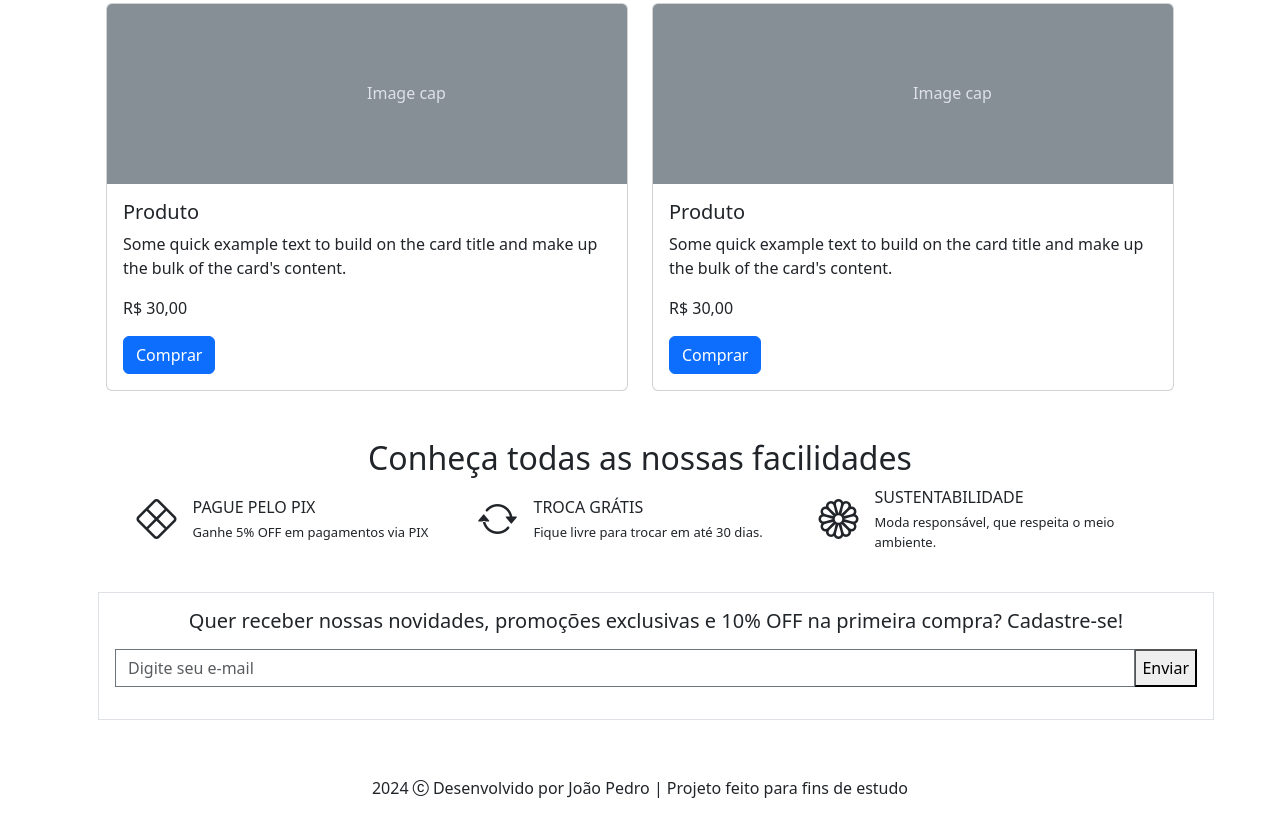
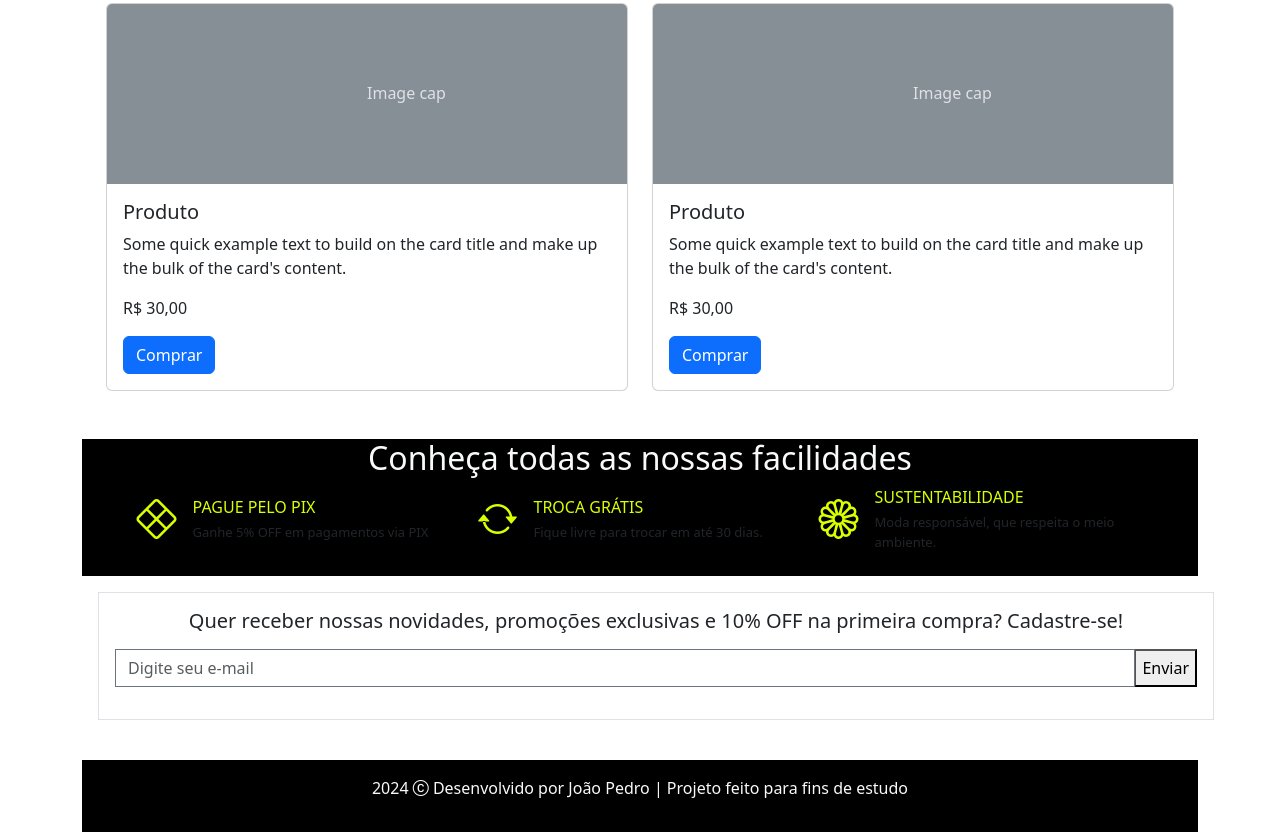
Before and after one commit to thejopemoba/meteora-ecommerce, a plain HTML site: page index.html in a window 1280 px wide. Shown: the part 1912-2744 px from the top of the page. Drawn offline with nearby package versions, Linux system fonts and the light colour scheme.

Commit message:
ajeitando cores do projeto

```diff
--- a/index.html
+++ b/index.html
@@ -303,9 +303,9 @@
 
     </div>
 
-    <section class="pb-4">
+    <section class="pb-4 bg-black">
 
-      <h2 class="text-center">Conheça todas as nossas facilidades</h2>
+      <h2 class="text-center text-light">Conheça todas as nossas facilidades</h2>
 
       <div class="d-flex flex-column flex-lg-row align-items-center justify-content-center gap-3 px-3">
         <div class="facilidades d-flex align-items-center">
@@ -345,8 +345,9 @@
       </div>
     </form>
 
-    <footer class="text-center"">
-      <p class="py-3">2024 <i class="bi bi-c-circle"></i> Desenvolvido por João Pedro | Projeto feito para fins de estudo</p>
+    <footer class="bg-black text-light">
+      <p class="text-center py-3">2024 <i class="bi bi-c-circle"></i> Desenvolvido por João Pedro | Projeto feito para fins de
+        estudo</p>
     </footer>
 
     <script src="https://cdn.jsdelivr.net/npm/bootstrap@5.3.2/dist/js/bootstrap.bundle.min.js"
--- a/styles.css
+++ b/styles.css
@@ -5,3 +5,7 @@
 .facilidades {
     width: 325px;
 }
+
+.custom-verde {
+    color: #DAFF01;
+}
```
